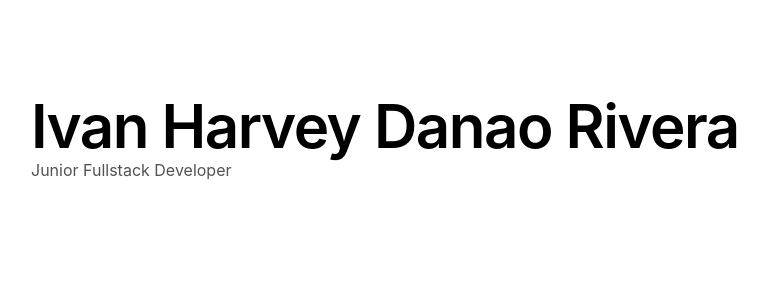
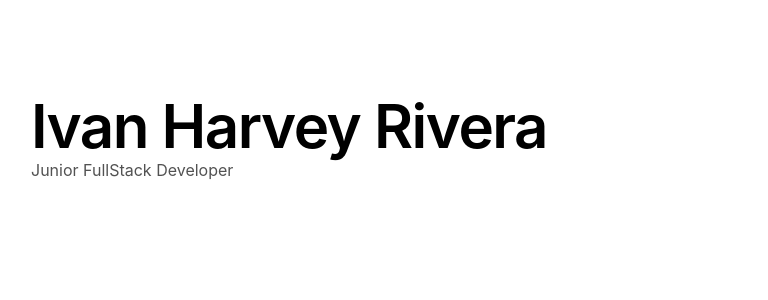
Before and after one commit to The-Young-Swag/Portfolio_DevStudio, a React (Vite) app: page / in a window 1280 px wide. Shown: the top 300 px of the page, without its empty margins (1-769 px from the left). Built offline with nearby package versions, Linux system fonts and the light colour scheme.

Commit message:
feat: establish design system and render hero content

```diff
--- a/src/app/App.tsx
+++ b/src/app/App.tsx
@@ -1,16 +1,17 @@
 import { Container, Section } from "@/components/layout";
 import { Heading, Text } from "@/components/typography";
+import { profile } from "@/constants/profile"
 
 export function App() {
     return (
         <Section>
             <Container>
                 <Heading level={1}>
-                    Ivan Harvey Danao Rivera
+                   {profile.name}
                 </Heading>
 
                 <Text>
-                    Junior Fullstack Developer
+                   {profile.headline}
                 </Text>
             </Container>
         </Section>
--- /dev/null
+++ b/src/constants/profile.ts
@@ -0,0 +1,8 @@
+export const profile = {
+    name: "Ivan Harvey Rivera",
+    headline: "Junior FullStack Developer",
+    description: "Passionate about building modern web applications...",
+    github: "...",
+    linkedin: "...",
+    resume:"..."
+};
```
